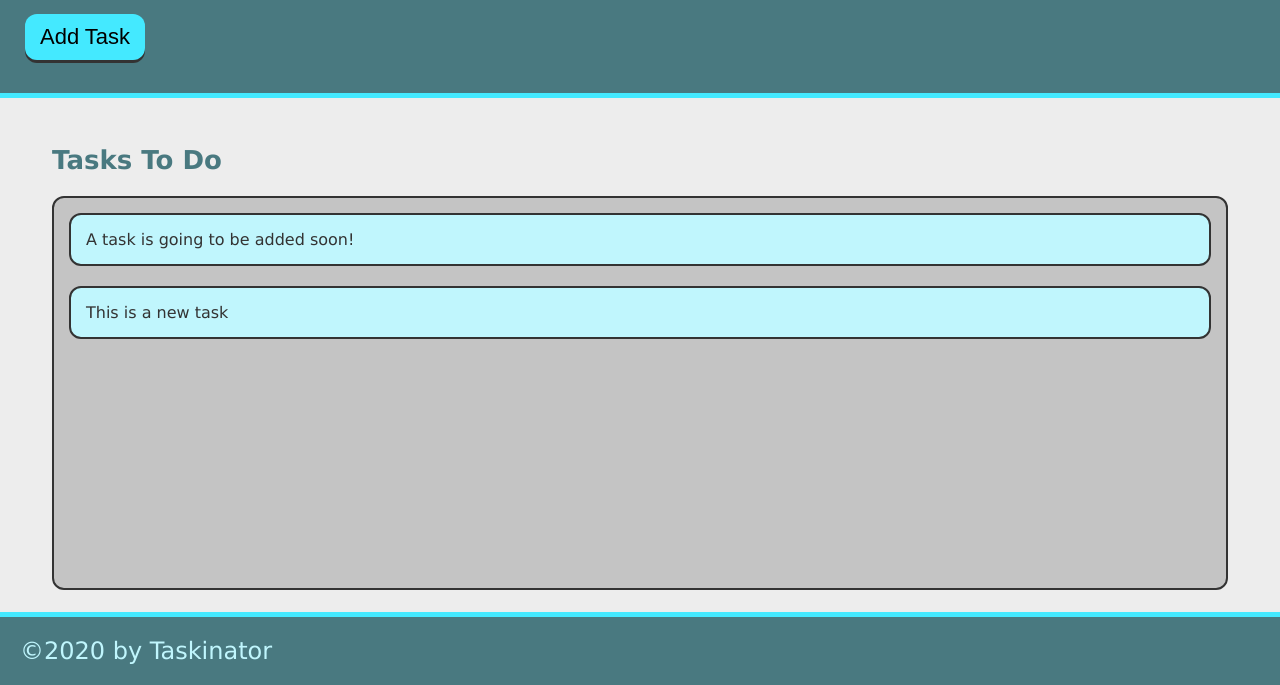
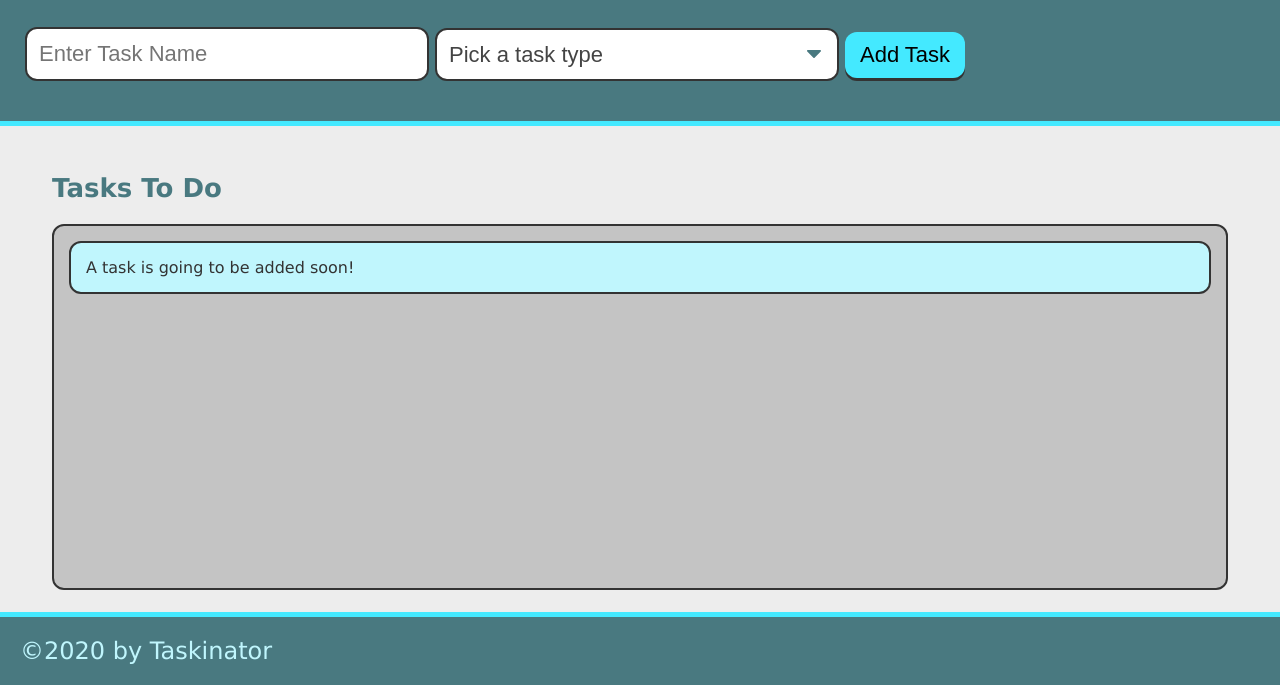
Before and after one commit to dbrockman28/Taskinator, a plain HTML site: page index.html in a window 1280 px wide. Shown: the part 115-800 px from the top of the page. Drawn offline with Linux system fonts and the light colour scheme.

Commit message:
added dropdown menu

```diff
--- a/assets/js/script.js
+++ b/assets/js/script.js
@@ -6,11 +6,6 @@ let createTaskHandler = function() {
     listItemEl.className = "task-item";
     listItemEl.textContent = "This is a new task";
     tasksToDoEl.appendChild(listItemEl);
-}
+};
 
-buttonEl.addEventListener("click", createTaskHandler); {
-    let listItemEl = document.createElement("li");
-    listItemEl.className = "task-item";
-    listItemEl.textContent = "This is a new task";
-    tasksToDoEl.appendChild(listItemEl);
-};
+buttonEl.addEventListener("click", createTaskHandler);
--- a/index.html
+++ b/index.html
@@ -7,10 +7,26 @@
     <title>Taskinator</title>
 </head>
 <body>
+
     <header>
         <h1 class="page-title">Taskinator</h1>
         <p>Click the button to add a new task!</p>
-        <button class="btn" id="save-task">Add Task</button>
+        <form id="task-form">
+            <div class="form-group">
+                <input type="text" name="task-name" class="text-input" placeholder="Enter Task Name"/>
+            </div>
+            <div class="form-group">
+                <select class="select-dropdown" name="task-type">
+                    <option value="" disabled selected>Pick a task type</option>
+                    <option value="Print">Print</option>
+                    <option value="Web">Web</option>
+                    <option value="Mobile">Mobile</option>
+                </select>
+            </div>
+            <div class="form-group">
+                <button class="btn" id="save-task" type="submit">Add Task</button>
+            </div>
+        </form>
     </header>
 
     <main class="page-content">
```
